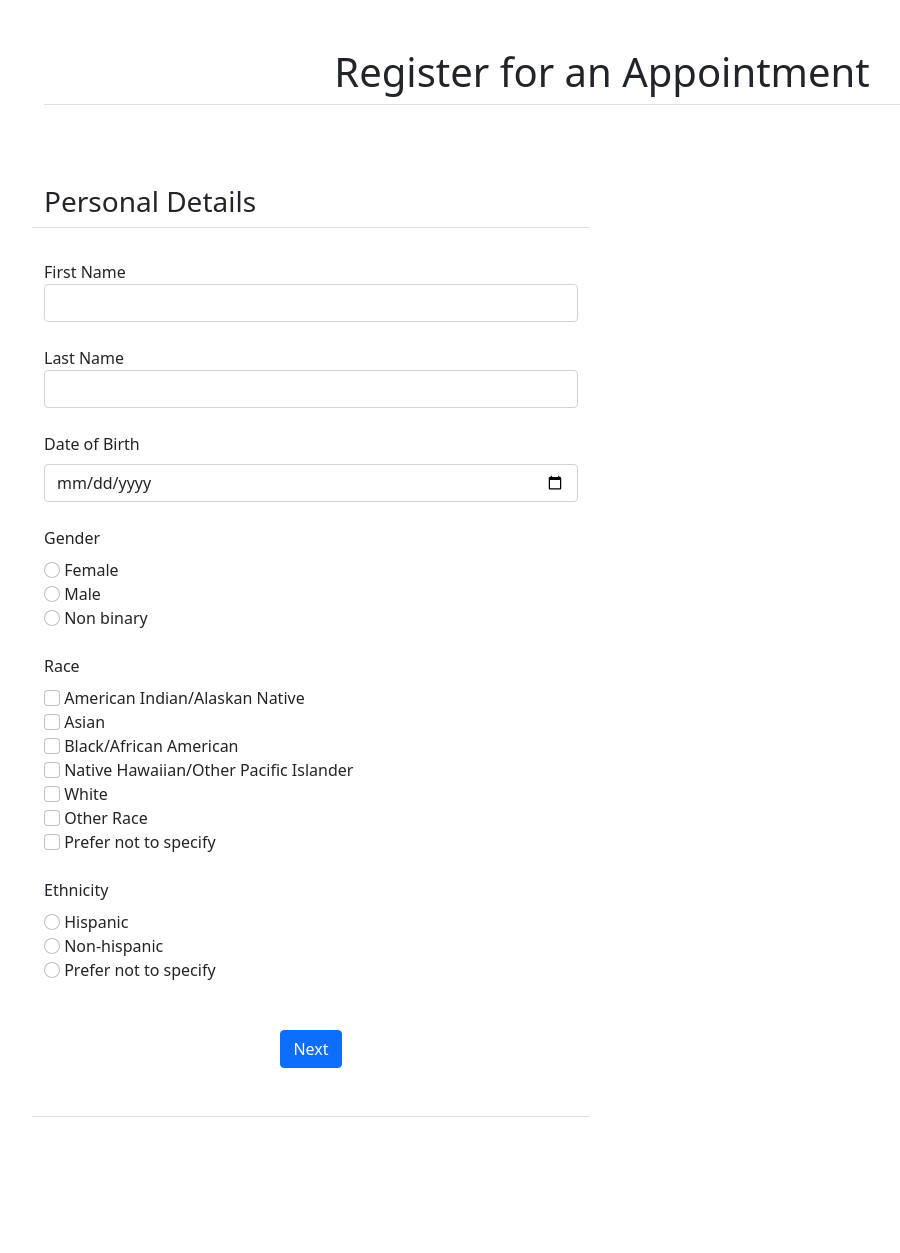
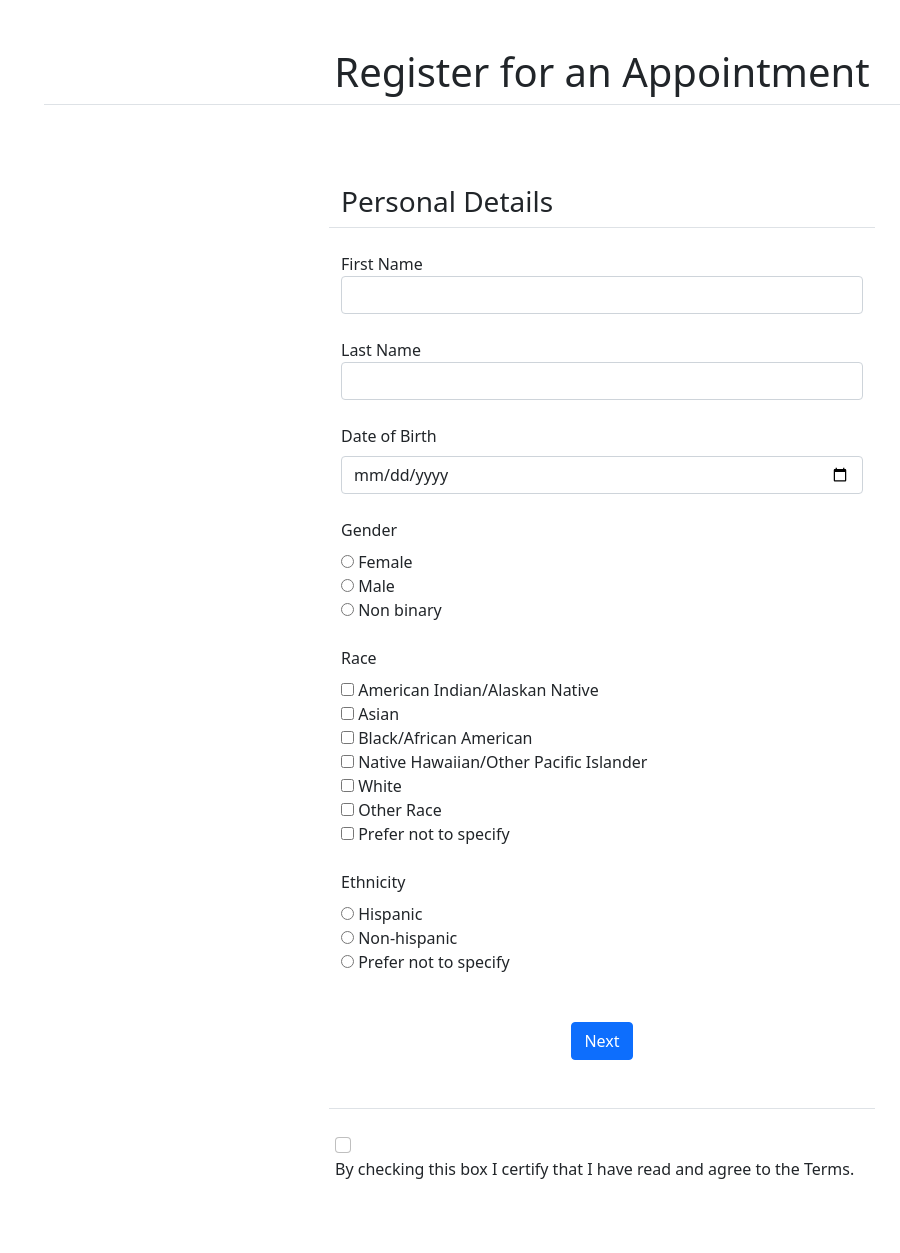
Before and after one commit to andrewk0506/singledate-vms, a Django app: page /signup2/ in a window 1280 px wide. Shown: the whole page, without its empty margins (38-938 px from the left). Before the commit the page ends 1117 px from the top, so only its background shows below. Run offline with Django 3.2, Linux system fonts and the light colour scheme; tables that the repository leaves empty hold one stand-in row (values such as "Sample post").

Commit message:
Finished Signup redesign

```diff
--- a/vms_app/templates/signup2.html
+++ b/vms_app/templates/signup2.html
@@ -13,9 +13,8 @@
     <h1 class="pb-2 border-bottom text-center">Register for an Appointment</h1>
     <form method="POST" id="pageForm" class="post-form">
 
-
-      <div id="form-page-1" style="display:inline">
-        <div class="col-6 row g-4 py-4 border-bottom">
+      <div class="container d-flex justify-content-center">
+        <div class="col-6 row g-4 py-4 border-bottom" id="form-page-1" style="display:inline">
         <h3 class="pb-2 pt-5 border-bottom">Personal Details</h3>
 
         {% csrf_token %}
@@ -24,28 +23,28 @@
           <label for="firstName" class="prompt">First Name</label>
           <input type="text" class="form-control"
             id="{{ patient_form.first_name.id_for_label }}"
-            name="{{ patient_form.first_name.name }}" required>
+            name="{{ patient_form.first_name.name }}">
         </div>
 
         <div class="col-sm-12">
           <label for="lastName" class="prompt">Last Name</label>
           <input type="text" class="form-control"
             id="{{ patient_form.last_name.id_for_label }}"
-            name="{{ patient_form.last_name.name }}" required>
+            name="{{ patient_form.last_name.name }}">
         </div>
 
         <div class="col-sm-12">
           <label for="dateOfBirth" class="form-label" id="method">Date of Birth</label>
           <input type="date" class="form-control"
             id="{{ patient_form.dob.id_for_label }}"
-            name="{{ patient_form.dob.name }}" required>
+            name="{{ patient_form.dob.name }}">
         </div>
 
         <div class="col-sm-12">
           <label for="gender" class="form-label">Gender</label>
           {% for radio in patient_form.gender %}
-          <div>
-            <input class="form-check-input" type="radio" name="exampleRadios" value="option1" checked>
+          <div onchange="genderQuestion('{{ radio.choice_label }}')">
+            {{ radio.tag }}
             <label class="form-check-label" for="{{ radio.id_for_label }}">
               {{ radio.choice_label }}
             </label>
@@ -57,8 +56,8 @@
           <label for="race" class="form-label">Race</label>
           {% for select in patient_form.race %}
           <div>
-          <input class="form-check-input" type="checkbox" value="" id="flexCheckDefault">
-            <label class="form-check-label" for="flexCheckDefault">
+            {{select.tag}}
+            <label class="form-check-label" for="{{ select.id_for_label }}">
               {{ select.choice_label }}
             </label>
           </div>
@@ -69,8 +68,8 @@
           <label for="searchBy" class="form-label">Ethnicity</label>
           {% for radio in patient_form.ethnicity %}
           <div>
-          <input class="form-check-input" type="radio" name="exampleRadios" id="exampleRadios2" value="option1" checked>
-            <label class="form-check-label" for="exampleRadios1">
+            {{ radio.tag }}
+            <label class="form-check-label" for="{{ radio.id_for_label }}">
              {{ radio.choice_label }}
             </label>
           </div>
@@ -78,7 +77,7 @@
         </div>
 
         <div class="text-center">
-          <button class="btn btn-primary my-4 float-right" onclick="goTo(2)">Next</button>
+          <a class="btn btn-primary my-4 float-right" onclick="goTo(2)">Next</a>
         </div>
 
         </div>
@@ -86,10 +85,8 @@
 
 
 
-
-      <div id="form-page-2" style="display:none">
-
-        <div class="col-6 row g-4 py-4 border-bottom">
+      <div class="container d-flex justify-content-center">
+        <div class="col-6 row g-4 py-4 border-bottom" id="form-page-2" style="display:none">
         <h3 class="pb-2 pt-5 border-bottom">Contact Information</h3>
 
         {% csrf_token %}
@@ -109,22 +106,24 @@
         </div>
 
         <div class="col-sm-12">
-          <label for="phoneNumber" class="prompt">Address</label>
+          <label for="{{ patient_form.street.id_for_label }}" class="prompt">Address</label>
           <input type="tel" class="form-control"
-            id="{{ patient_form.phone.id_for_label }}"
-            name="{{ patient_form.phone.name }}">
+            id="{{ patient_form.street.id_for_label }}"
+            name="{{ patient_form.street.name }}">
         </div>
 
-        <div class="col-sm-5">
-          <label for="phoneNumber" class="prompt">City</label>
+        <div class="col-sm-6">
+          <label for="{{ patient_form.city.id_for_label }}" class="prompt">City</label>
           <input type="tel" class="form-control"
-            id="{{ patient_form.phone.id_for_label }}"
-            name="{{ patient_form.phone.name }}">
+            id="{{ patient_form.city.id_for_label }}"
+            name="{{ patient_form.city.name }}">
         </div>
 
-        <div class="col-sm-4">
-          <label for="state" class="form-label">State</label>
-          <select class="form-select" id="state">
+        <div class="col-sm-6">
+          <label for="{{ patient_form.state.id_for_label }}" class="form-label">State</label>
+          <select class="form-select"
+            id="{{ patient_form.state.id_for_label }}"
+            name="{{ patient_form.state.name }}">
             {% for select in patient_form.state %}
             <option value="{{ select.choice_label }}">
               {{ select.choice_label }}
@@ -133,19 +132,19 @@
           </select>
         </div>
 
-        <div class="col-sm-3">
-          <label for="phoneNumber" class="prompt">Zip</label>
+        <div class="col-sm-6">
+          <label for="{{ patient_form.zip_code.id_for_label }}" class="prompt">Zip</label>
           <input type="tel" class="form-control"
-            id="{{ patient_form.phone.id_for_label }}"
-            name="{{ patient_form.phone.name }}">
+            id="{{ patient_form.zip_code.id_for_label }}"
+            name="{{ patient_form.zip_code.name }}">
         </div>
 
         <div class="col-sm-12">
-          <label for="searchBy" class="form-label"></label>
+          <label for="addressType" class="form-label"></label>
           {% for radio in patient_form.address_type %}
           <div>
-          <input class="form-check-input" type="radio" name="exampleRadios" id="exampleRadios2" value="option1" checked>
-            <label class="form-check-label" for="exampleRadios1">
+          {{ radio.tag }}
+            <label class="form-check-label" for="{{ radio.id_for_label }}">
              {{ radio.choice_label }}
             </label>
           </div>
@@ -153,8 +152,8 @@
         </div>
 
         <div class="text-center">
-          <button class="btn btn-primary my-4 float-right" onclick="goTo(1)">Previous</button>
-          <button class="btn btn-primary my-4 float-right" onclick="goTo(3)">Next</button>
+          <a class="btn btn-primary my-4 float-right" onclick="goTo(1)">Previous</a>
+          <a class="btn btn-primary my-4 float-right" onclick="goTo(3)">Next</a>
         </div>
 
         </div>
@@ -164,42 +163,62 @@
 
 
 
-      <div id="form-page-3" style="display:none">
-
-        <div class="col-6 row g-4 py-4 border-bottom">
+      <div class="container d-flex justify-content-center">
+        <div class="col-6 row g-4 py-4 border-bottom" id="form-page-3" style="display:none">
         <h3 class="pb-2 pt-5 border-bottom">Medical Information</h3>
 
         {% csrf_token %}
 
-        <div class="col-sm-12">
-          {% for question in medical_question %}
-          <label id="question-{{question.id}}" class="gender-q {{question.gender}}" onload="hello()">
+        {% for question in medical_question %}
+
+        <div class="col-sm-12 gender-q {{ question.gender }}">
+          <label id="question-{{ question.id }}">
             {{ question.prompt }}
           </label>
 
-          <select class="form-select" id="answer">
+          {% if question.type == "select" %}
+          <select class="form-select" name="{{ question.id }}" id="answer">
+            {% for option in question.options %}
+            <option value="{{ option }}">
+              {{ option }}
+            </option>
+            {% endfor %}
+          </select>
+          {% endif %}
 
-            <option value="{{ select.choice_label }}">
-              {{ question.options }}
-            </option>
+          {% if question.type == "text" %}
+          <input maxlength="{{ question.maxLength }}" class="form-control"
+            type="text" id="{{ question.id }}" name="{{ question.id }}" />
+          {% endif %}
 
-          </select>
+          {% if question.type == "radio" %}
+            {% for option in question.options %}
+              <input type="radio" name="{{ question.id }}" value="{{ option }}">
+              <label class="form-check-label" for="{{ option }}">
+                {{ option }}
+              </label>
+              {% endfor %}
+          {% endif %}
 
-
-
-          {% endfor %}
         </div>
+        {% endfor %}
 
         <div class="text-center">
-          <button class="btn btn-primary my-4 float-right" onclick="goTo(2)">Previous</button>
+          <a class="btn btn-primary my-4 float-right" onclick="goTo(2)">Previous</a>
           <button class="btn btn-primary my-4 float-right" type="submit">Submit</button>
         </div>
 
         </div>
       </div> <!-- end page 3 -->
 
-
-
+      <div class="col-sm-6 py-4 container d-flex justify-content-center"">
+          <div>
+          <input class="form-check-input" type="checkbox" value="" id="flexCheckDefault">
+            <label class="form-check-label" for="flexCheckDefault">
+              By checking this box I certify that I have read and agree to the Terms.
+            </label>
+          </div>
+        </div>
 
     </form>
   </div>
@@ -212,25 +231,32 @@
   <script type="text/javascript">
     function goTo(page) {
       if (page == 1) {
-        document.getElementById('form-page-1').style.display = "inline";
+        document.getElementById('form-page-1').style.display = "block";
         document.getElementById('form-page-2').style.display = "none";
         document.getElementById('form-page-3').style.display = "none";
       }
       if (page == 2) {
         document.getElementById('form-page-1').style.display = "none";
-        document.getElementById('form-page-2').style.display = "inline";
+        document.getElementById('form-page-2').style.display = "block";
         document.getElementById('form-page-3').style.display = "none";
       }
       if (page == 3) {
         document.getElementById('form-page-1').style.display = "none";
         document.getElementById('form-page-2').style.display = "none";
-        document.getElementById('form-page-3').style.display = "inline";
-        medicalQuestions();
+        document.getElementById('form-page-3').style.display = "block";
       }
     }
 
-    function medicalQuestions() {
-      console.log("YOOOO");
+    function genderQuestion(gender) {
+      let femaleQuestions = document.getElementsByClassName('F');
+      for (let i = 0; i < femaleQuestions.length; i++) {
+        let q = femaleQuestions[i];
+        if (gender == "Male") {
+          q.style.display = "none";
+        } else {
+          q.style.display = "block";
+        }
+      }
     }
   </script>
 </body>
```
